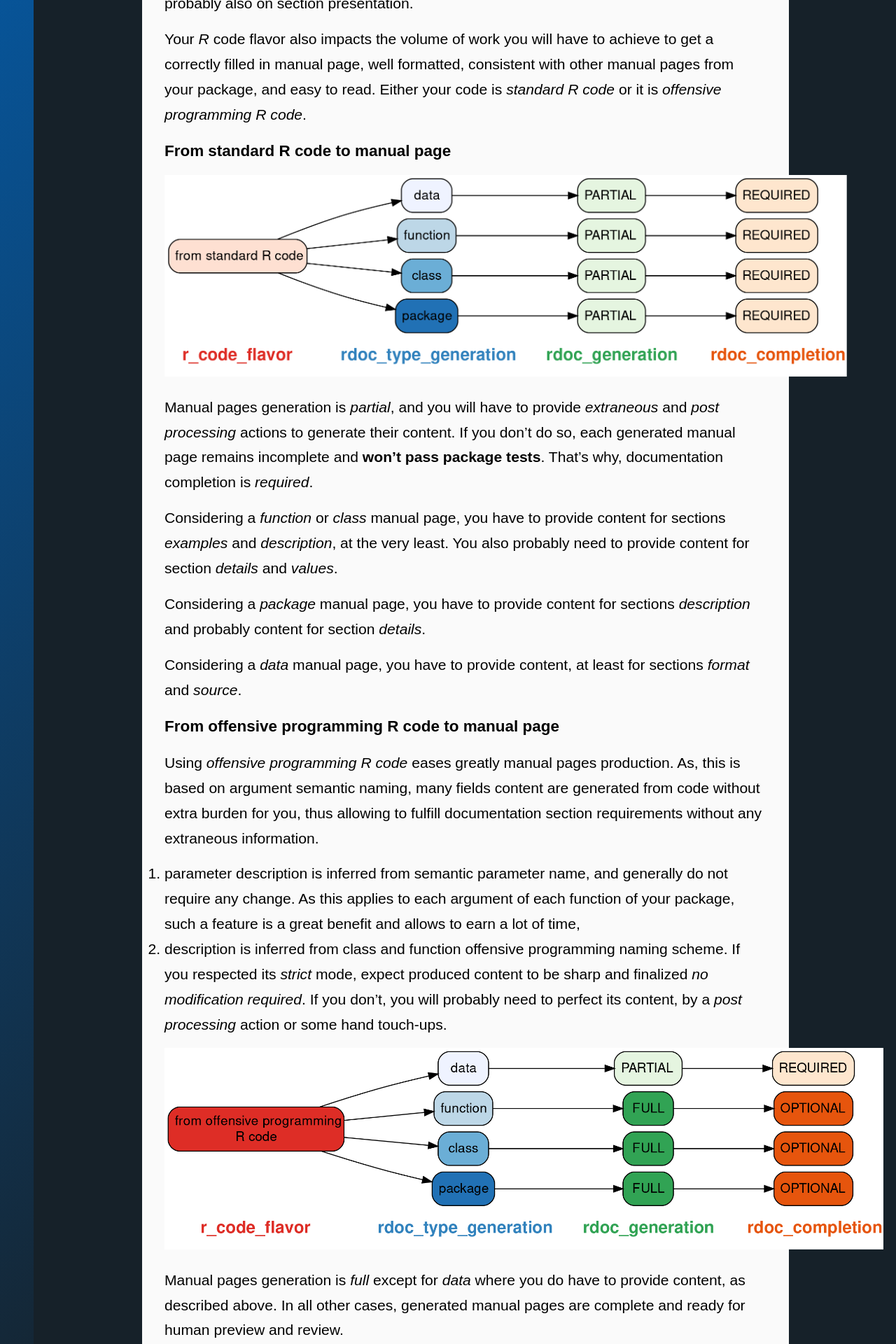
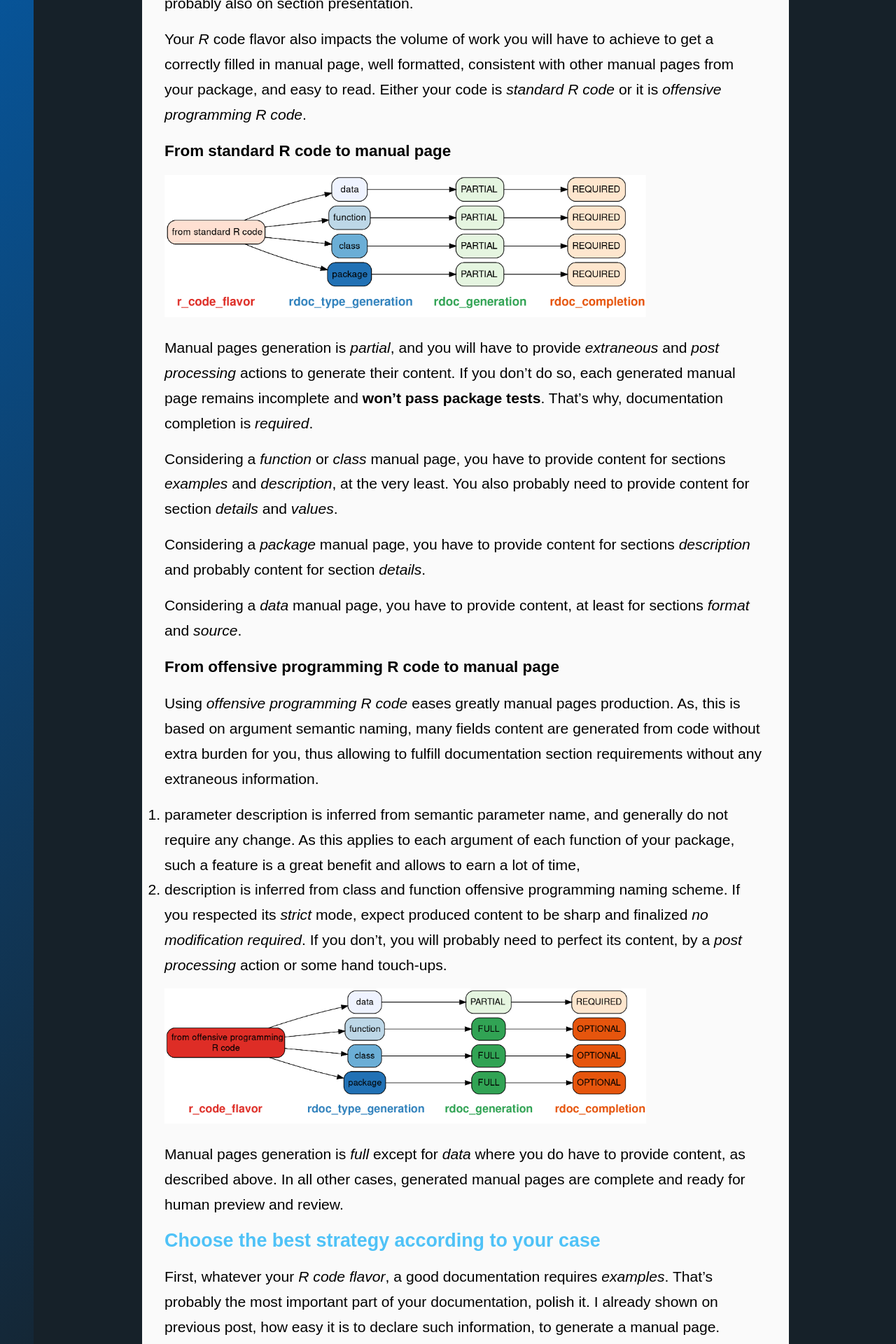
Before and after one commit to neonira/neonira.github.io, a Jekyll site: the page built from _posts/2020-06-06-rdoc-teaser2.md, in a window 1280 px wide. Shown: the part 2315-4235 px from the top of the page at 70% size. Built offline with Jekyll 4.4.1, drawn with Linux system fonts in a browser that asks for light colours; nearby versions of some CDN libraries; some web fonts are replaced; some of the changed text lies outside the part shown.

Commit message:
added 2 articles

```diff
--- a/_posts/2020-06-06-rdoc-teaser2.md
+++ b/_posts/2020-06-06-rdoc-teaser2.md
@@ -106,7 +106,7 @@ code</cite>.
 
 ### From standard R code to manual page
 
-<img src="../images/vtree1.png" style="height:3in" />
+<img src="/images/vtree1.png" style="width:80%" />
 
 Manual pages generation is <cite class="ea">partial</cite>, and you will
 have to provide <cite class="itb">extraneous</cite> and
@@ -150,7 +150,7 @@ without any extraneous information.
     content, by a <cite class="op">post processing</cite> action or some
     hand touch-ups.
 
-<img src="../images/vtree2.png" style="height:3in" />
+<img src="/images/vtree2.png" style="width:80%" />
 
 Manual pages generation is <cite class="ea">full</cite> except for
 <cite class="op">data</cite> where you do have to provide content, as
```
